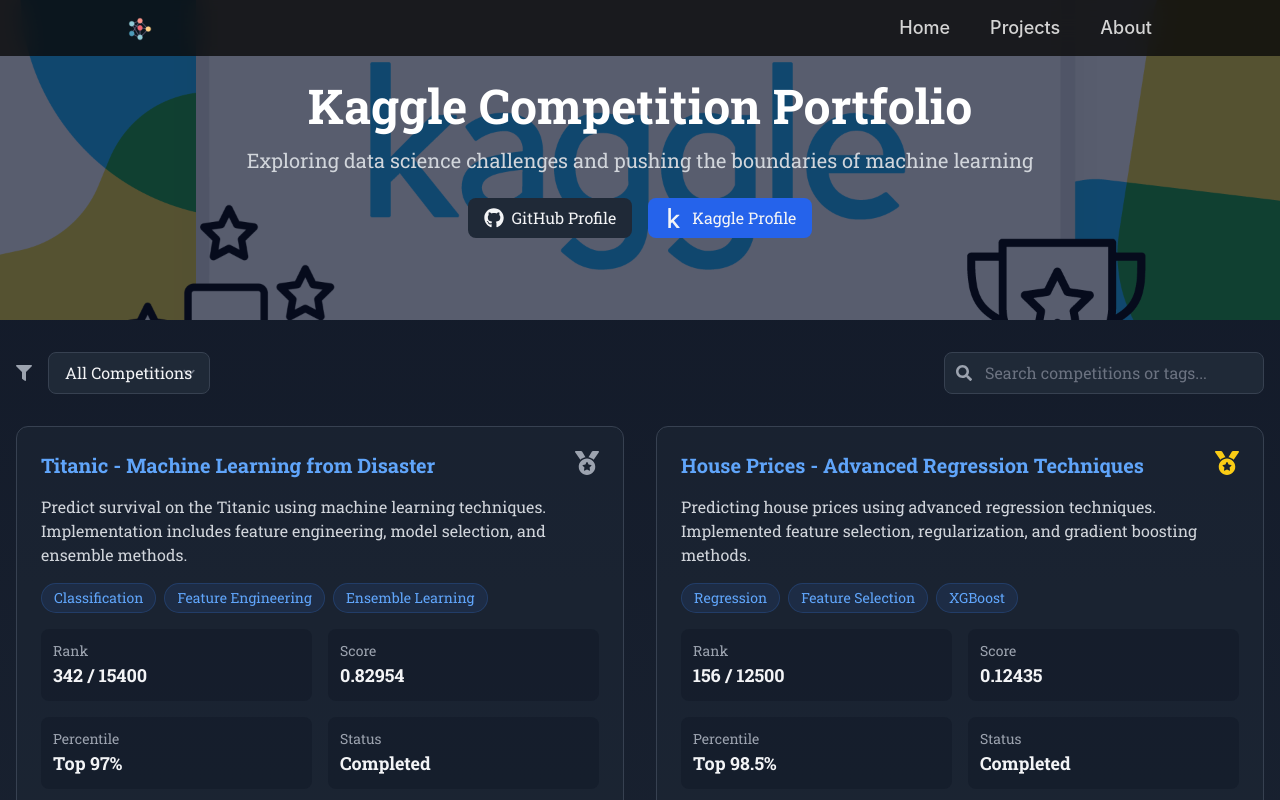
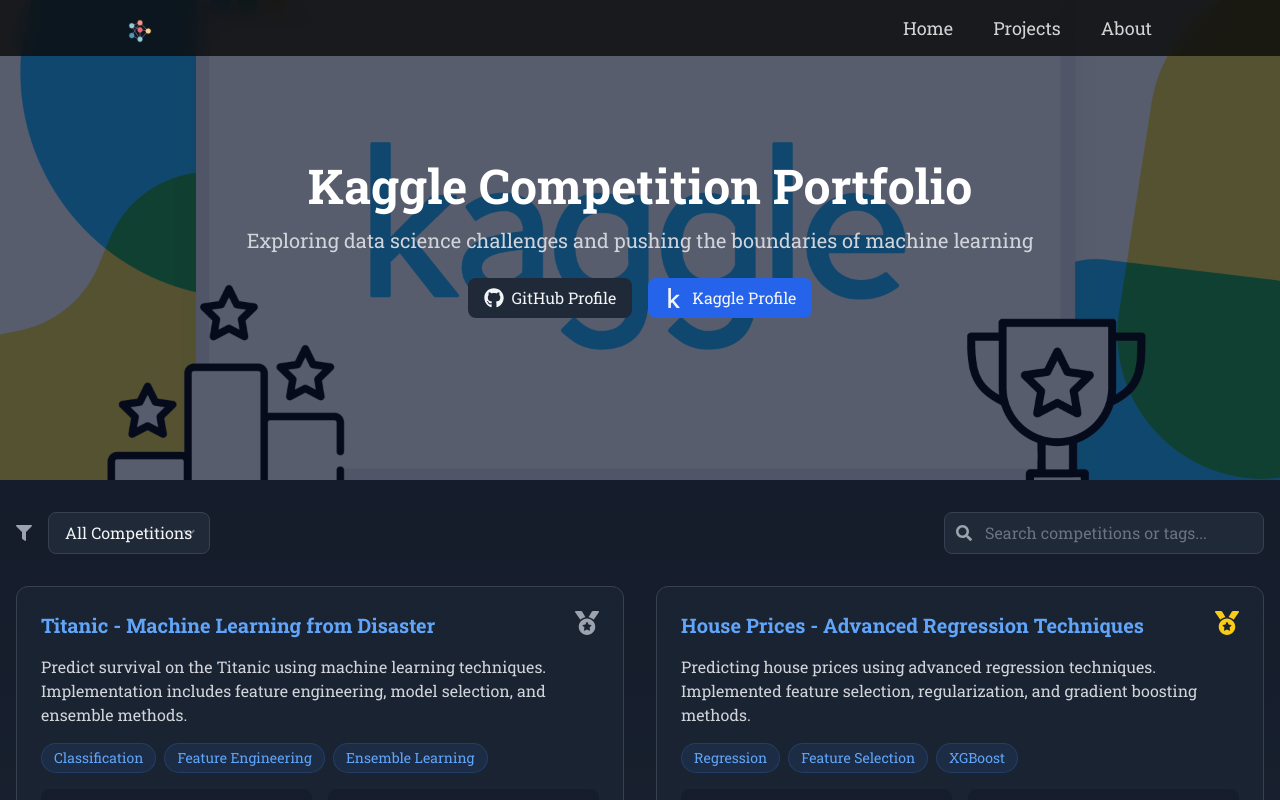
Before and after one commit to MDeus-ai/deus, a React (Create React App) app: page /kaggle-competitions in a window 1280 px wide. Shown: the top 800 px of the page. Built offline with nearby package versions, Linux system fonts and the light colour scheme.

Commit message:
version 2 update v0.23

```diff
--- a/src/components/Navbar/Navbar.js
+++ b/src/components/Navbar/Navbar.js
@@ -1,6 +1,6 @@
 import React, { useState, useEffect } from 'react';
 import { Link, useLocation } from 'react-router-dom';
-import { X, Menu, ChevronRight } from 'lucide-react';
+import { X, Menu } from 'lucide-react';
 
 const Navbar = () => {
   const [isMenuOpen, setIsMenuOpen] = useState(false);
@@ -37,11 +37,10 @@ const Navbar = () => {
   }, [lastScrollY, scrollThreshold]);
 
   useEffect(() => {
-    // Apply blur to main content when menu is open
     const mainContent = document.getElementById('main-content');
     if (mainContent) {
-      mainContent.style.filter = isMenuOpen ? 'blur(10px)' : 'none';  // To increase blur intensity, adjust the '10px' value
-      mainContent.style.transition = 'filter 0.5s ease-out';
+      mainContent.style.filter = isMenuOpen ? 'blur(16px)' : 'none';
+      mainContent.style.transition = 'filter 0.6s cubic-bezier(0.4, 0, 0.2, 1)';
     }
 
     document.body.style.overflow = isMenuOpen ? 'hidden' : 'unset';
@@ -54,25 +53,29 @@ const Navbar = () => {
   }, [isMenuOpen]);
 
   const isActive = (path) => {
-    if (path === '/') {
-      return false;
+    // Exact match for home and about pages
+    if (path === '/' || path === '/about') {
+      return location.pathname === path;
     }
-    return location.pathname.startsWith(path);
+    // Special handling for projects section
+    if (path === '/projects') {
+      return location.pathname === '/projects' || location.pathname.startsWith('/projects/');
+    }
+    return false;
   };
 
   return (
     <>
-      <nav className={`fixed top-0 left-0 w-full z-50 transition-all duration-300 ease-in-out
+      <nav className={`fixed top-0 left-0 w-full z-50 transition-all duration-500 ease-in-out
         ${isScrolled ? 'bg-black/70' : 'bg-neutral-950/80'}
         ${isVisible ? 'translate-y-0' : '-translate-y-full'}
-        backdrop-blur-md px-5 py-3 md:px-6`}>
+        backdrop-blur-md px-5 py-3 md:px-6`}
+        style={{ fontFamily: 'Roboto Slab, serif' }}>
         <div className="max-w-5xl mx-auto flex items-center justify-between">
-          {/* Logo */}
           <Link to="/" className="text-white text-xl md:text-2xl font-bold hover:text-[#BCA37F] transition-colors duration-300">
             <img src="/favicon.png" alt="Logo" className="w-6 h-6 inline-block align-middle" />
           </Link>
 
-          {/* Desktop Navigation */}
           <div className="hidden md:flex items-center gap-10">
             {navLinks.map((link, index) => (
               <Link
@@ -89,7 +92,6 @@ const Navbar = () => {
             ))}
           </div>
 
-          {/* Mobile Menu Button */}
           <button
             className="md:hidden text-white text-2xl hover:text-[#BCA37F] transition-colors duration-300"
             onClick={() => setIsMenuOpen(true)}
@@ -100,21 +102,18 @@ const Navbar = () => {
         </div>
       </nav>
 
-      {/* Off-canvas Menu Backdrop */}
-      {/* To increase backdrop blur intensity, adjust the backdrop-blur-md to backdrop-blur-lg or backdrop-blur-xl */}
       <div
-        className={`fixed inset-0 bg-black/50 backdrop-blur-xl z-50 transition-opacity duration-500
+        className={`fixed inset-0 bg-black/40 backdrop-blur-2xl z-50 transition-all duration-500 ease-in-out
           ${isMenuOpen ? 'opacity-100 visible' : 'opacity-0 invisible'}`}
         onClick={() => setIsMenuOpen(false)}
       />
 
-      {/* Off-canvas Menu */}
       <div
-        className={`fixed top-0 right-0 w-full md:w-[400px] h-full bg-neutral-950/95 backdrop-blur-xl z-50
-          transform transition-transform duration-500 ease-out
-          ${isMenuOpen ? 'translate-x-0' : 'translate-x-full'}`}
+        className={`fixed top-0 right-0 w-full md:w-[400px] h-full bg-neutral-950/90 backdrop-blur-2xl z-50
+          transform transition-all duration-500 ease-in-out
+          ${isMenuOpen ? 'translate-x-0 opacity-100' : 'translate-x-full opacity-0'}`}
+        style={{ fontFamily: 'Roboto Slab, serif' }}
       >
-        {/* Off-canvas Header */}
         <div className="flex items-center justify-between p-3 md:p-6 border-b border-neutral-800">
           <Link
             to="/"
@@ -133,22 +132,24 @@ const Navbar = () => {
           </button>
         </div>
 
-        {/* Off-canvas Content */}
         <div className="h-[calc(100%-81px)] overflow-y-auto">
-          <div className="p-6 md:p-8">
-            <div className="space-y-8">
+          <div className="p-10 md:p-8">
+            <div className="space-y-9">
               {navLinks.map((link, index) => (
                 <Link
                   key={index}
                   to={link.to}
-                  className={`group flex items-center text-2xl md:text-3xl font-medium transition-colors duration-300
+                  className={`group flex items-center text-2xl md:text-3xl font-medium transition-all duration-300 ease-in-out
                     ${isActive(link.to) ? 'text-[#BCA37F]' : 'text-neutral-300 hover:text-[#BCA37F]'}`}
                   onClick={() => setIsMenuOpen(false)}
                 >
-                  <ChevronRight className={`w-6 h-6 mr-3 transition-transform duration-300 transform
-                    ${isActive(link.to) ? 'translate-x-0 opacity-100' : '-translate-x-3 opacity-0'}
-                    group-hover:translate-x-0 group-hover:opacity-100`} />
-                  <span>{link.label}</span>
+                  <span className="relative">
+                    {link.label}
+                    <span className={`absolute -left-2 -right-2 h-0.5 bg-[#BCA37F] bottom-0 transform origin-left
+                      transition-transform duration-300 ease-in-out scale-x-0
+                      ${isActive(link.to) ? 'scale-x-100' : 'group-hover:scale-x-100'}`}
+                    />
+                  </span>
                 </Link>
               ))}
             </div>
--- a/src/pages/kagglePage.js
+++ b/src/pages/kagglePage.js
@@ -96,7 +96,7 @@ const getMedalColor = (medal) => {
 return (
   <div className="min-h-screen bg-gradient-to-b from-gray-900 to-gray-800 text-gray-100">
     {/* Hero Section */}
-    <header className="relative h-[40vh] bg-cover bg-center flex items-center justify-center">
+    <header className="relative h-[60vh] bg-cover bg-center flex items-center justify-center">
       <div className="absolute inset-0 overflow-hidden">
         <img
           src="/assets/images/structdata/kaggle.png"
```
